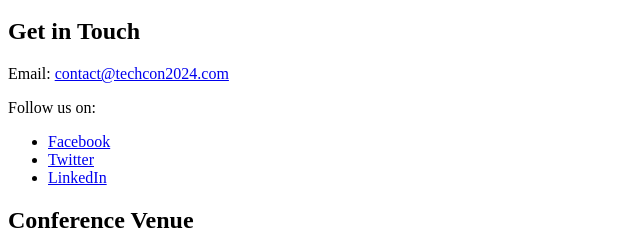
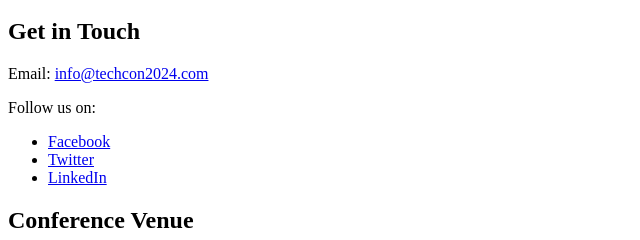
Before and after one commit to dkcheetham/TechCon_HTML, a plain HTML site: page techcon_website/contact.html in a window 1280 px wide. Shown: the part 154-394 px from the top of the page, 0-640 px from the left. Drawn offline with Linux system fonts and the light colour scheme.

Commit message:
Fix mailto link and ensure contact information is accurate

```diff
--- a/techcon_website/contact.html
+++ b/techcon_website/contact.html
@@ -24,7 +24,7 @@
         <!-- Contact Information -->
         <section>
             <h2>Get in Touch</h2>
-            <p>Email: <a href="mailto:contact@techcon2024.com">contact@techcon2024.com</a></p>
+            <p>Email: <a href="mailto:info@techcon2024.com">info@techcon2024.com</a></p>
             <p>Follow us on:</p>
             <ul>
                 <li><a href="https://www.facebook.com/techcon2024" target="_blank">Facebook</a></li>
@@ -32,6 +32,7 @@
                 <li><a href="https://www.linkedin.com/techcon2024" target="_blank">LinkedIn</a></li>
             </ul>
         </section>
+
 
         <!-- Embedded Google Map -->
         <section>
```
